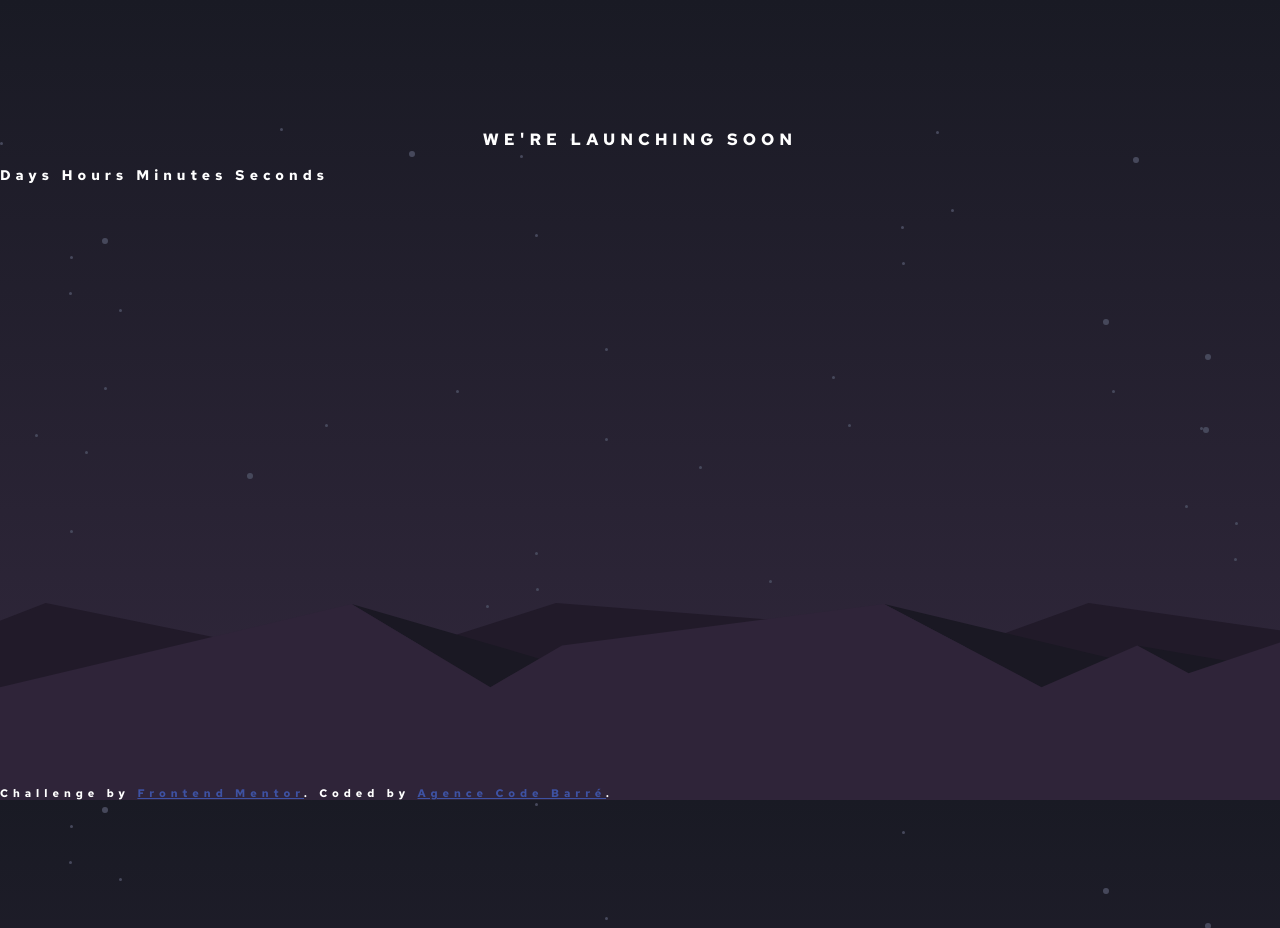
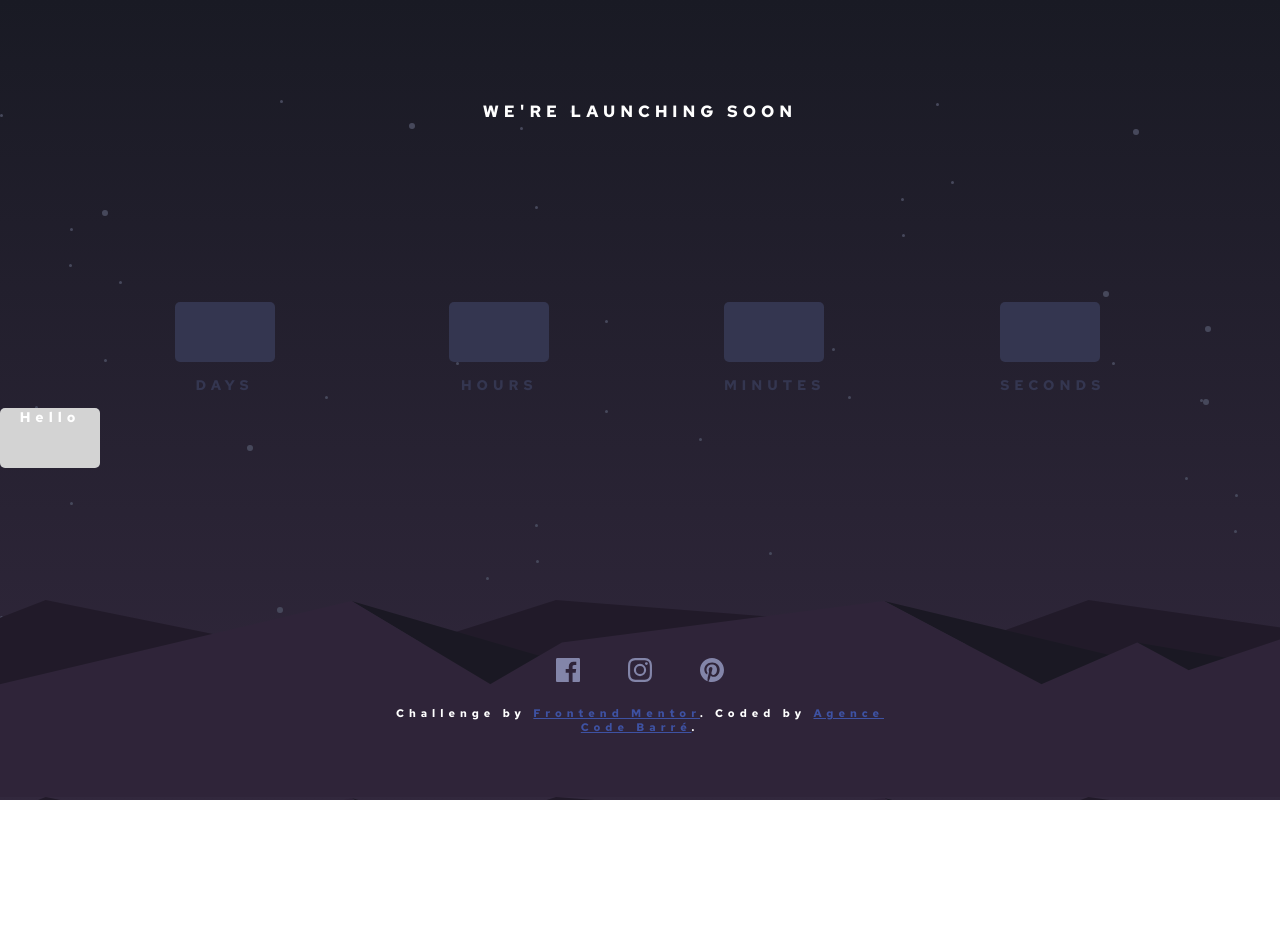
Before and after one commit to steph29/launch-countdown, a plain HTML site: page index.html in a window 1280 px wide. After the commit the page ends 800 px from the top, so only its background shows below. Drawn offline with Linux system fonts and the light colour scheme.

Commit message:
design the page, add js file

```diff
--- a/css/style.scss
+++ b/css/style.scss
@@ -20,27 +20,72 @@ html {
 body {
   margin: 0;
   padding: 0;
-  width: 100%;
-  height: 100%;
+  height: 75%;
   background-image: url("/images/bg-stars.svg");
 }
 .title {
   display: flex;
   justify-content: center;
   align-items: center;
-  margin-top: 10%;
+  margin-top: 100px;
+}
+.timeContainer {
+  display: flex;
+  justify-content: space-evenly;
+  align-items: center;
+  margin-top: 30px;
+  color: $DarkDesaturatedBlue;
+}
+.timeCountDown {
+  display: flex;
+  justify-content: space-evenly;
+  align-items: center;
+  margin-top: 180px;
+  color: $DarkDesaturatedBlue;
+}
+.container-card {
+  text-align: center;
+  justify-content: space-between;
+}
+.card {
+  display: flex;
+  justify-content: space-evenly;
+  align-items: center;
+  width: 100px;
+  height: 60px;
+  border-radius: 5px;
+  background-color: $DarkDesaturatedBlue;
+}
+.container {
+  width: 300px;
+  text-align: center;
+  margin: auto auto;
+  z-index: 2;
+  img {
+    margin: 20px;
+  }
 }
 
+.attribution {
+  max-width: 500px;
+  text-align: center;
+  margin: auto auto;
+  z-index: 2;
+  /* margin-bottom: 7%; */
+}
+.elementFooter {
+  margin: 3%;
+}
 footer {
-  display: flex;
-  justify-content: center;
-  align-items: center;
+  background-image: url("/images/pattern-hills.svg");
   position: fixed;
   bottom: 0;
-  left: 0;
-  img {
-    z-index: -1;
-    position: fixed;
-    bottom: 0;
+  width: 100%;
+  height: 200px;
+}
+
+@media screen and (max-width: 500px) {
+  html {
+    font-size: 11px;
   }
 }
--- a/index.html
+++ b/index.html
@@ -33,13 +33,36 @@
   </head>
   <body>
     <h3 class="title">WE'RE LAUNCHING SOON</h3>
-    Days Hours Minutes Seconds
+    <div class="timeCountDown">
+      <div class="container-card">
+        <div id="days" class="card"></div>
+        <p>DAYS</p>
+      </div>
+      <div class="container-card">
+        <div id="hours" class="card"></div>
+        <p>HOURS</p>
+      </div>
+
+      <div class="container-card">
+        <div id="minutes" class="card"></div>
+        <p>MINUTES</p>
+      </div>
+
+      <div class="container-card">
+        <div id="seconds" class="card"></div>
+        <p>SECONDS</p>
+      </div>
+    </div>
   </body>
 
   <footer>
-    <div>
-      <img src="/images/pattern-hills.svg" alt="hill" />
+    <div class="elementFooter">
+      <div class="container">
+        <img src="/images/icon-facebook.svg" alt="facebook" />
+        <img src="/images/icon-instagram.svg" alt="instagram" />
+        <img src="/images/icon-pinterest.svg" alt="pinterest" />
       </div>
+
       <div class="attribution">
         Challenge by
         <a href="https://www.frontendmentor.io?ref=challenge" target="_blank"
@@ -49,5 +72,7 @@
           >Agence Code Barré</a
         >.
       </div>
+    </div>
   </footer>
+  <script src="/script/index.js"></script>
 </html>
--- /dev/null
+++ b/script/index.js
@@ -0,0 +1,19 @@
+var days = document.getElementById("days");
+var hours = document.getElementById("hours");
+var minutes = document.getElementById("minutes");
+var seconds = document.getElementById("seconds");
+
+function card() {
+  var div = document.createElement("div");
+  div.style.width = "100px";
+  div.style.textAlign = "center";
+  div.style.verticalAlign = "center";
+  div.style.height = "60px";
+  div.style.borderRadius = "5px";
+  div.style.background = "lightgray";
+  div.style.color = "white";
+  div.innerHTML = "Hello";
+  document.body.appendChild(div);
+}
+
+card();
```
Also changed, not shown: css/style.css, 1 other file. Lines whose indentation alone changed are shown as unchanged.
